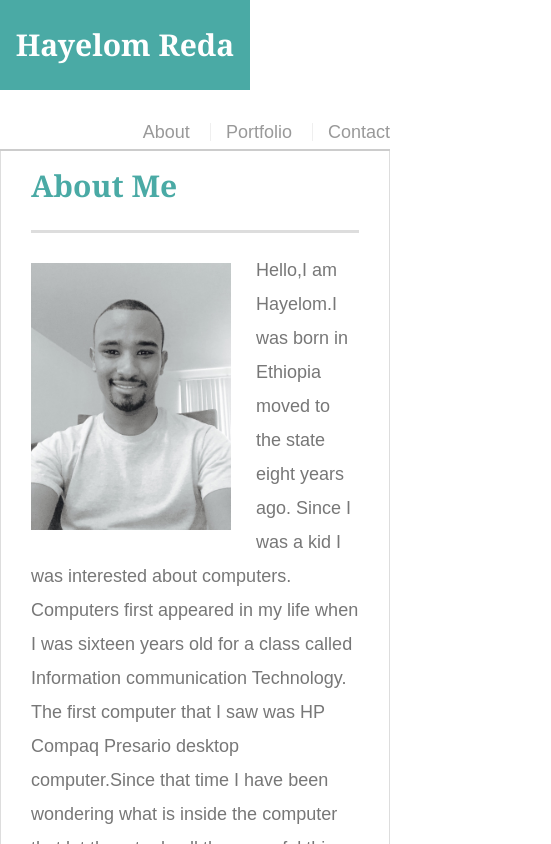
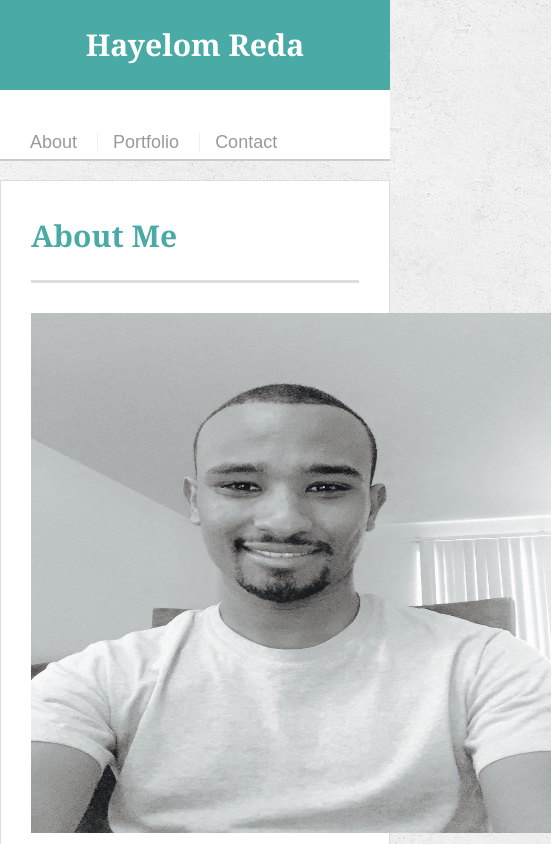
Before and after one commit to HayelomR/Responsive-Portfolio, a plain HTML site: page index.html in a window 390 px wide. Shown: the top 844 px of the page, 551 px wide, since content can reach past the window. Drawn offline with Linux system fonts and the light colour scheme.

Commit message:
added some media query code

```diff
--- a/assets/css/style.css
+++ b/assets/css/style.css
@@ -204,18 +204,24 @@ input[type=submit] {
 
   .main-container{
     width: 100%;
+    margin-top: 20px;
+  }
+  .sidebar, nav{
+    width: 100%;
+  }
+   .auth-image{
+    width: 600px;
+    height: 600px;
 
   }
-  #masthead{
-    width: 100%
-  }
-  .sidebar{
-    width: 100%;
-
-  }
-
+#logo {
+  width: 100%;
+}
   .main-section{
     width: 100%;
+  }
+  .container{
+    width:100%;
   }
 }
 @media screen and (max-width: 768px){
@@ -224,36 +230,61 @@ input[type=submit] {
     width: 100%;
 
   }
-  #masthead{
+  .sidebar{
     width: 100%
+
   }
 
-  .sidebar{
+  nav{
+    width: 100%;
+  }
+   .auth-image{
+    margin-top: 10px;
     width: 100%;
 
   }
 
   .main-section{
+    margin-top: 50px;
+    width: 100%;
+  }
+.container{
+  width: 100%;
+}
+#logo{
+  width: 100%;
+}
+
+}
+
+@media screen and (max-width: 640px){
+
+  .main-container{
+    width: 100%;
+
+  }
+
+  #logo{
+  width: 100%;
+  margin-bottom: 10px;
+
+}
+  nav{
+    width: 100%;
+  }
+  .auth-image{
+    margin-bottom:10px;
+   width: 520px;
+    height: 520px;
+
+
+  }
+
+  .main-section{
+     margin-top:50px;
     width: 100%;
   }
 
 
-}
-
-
-
-@media screen and (max-width: 640px){
-  .sidebar{
-    width: 100%;
-
-  }
-
-  .main-section{
-    width: 100%;
-  }
-  #masthead{
-    width: 100%
-  }
-
 
 }
```
